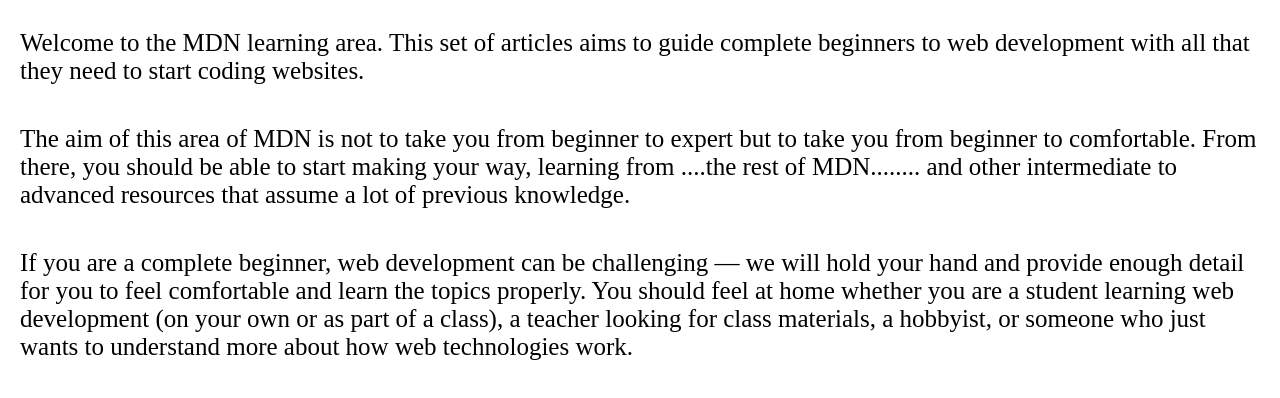
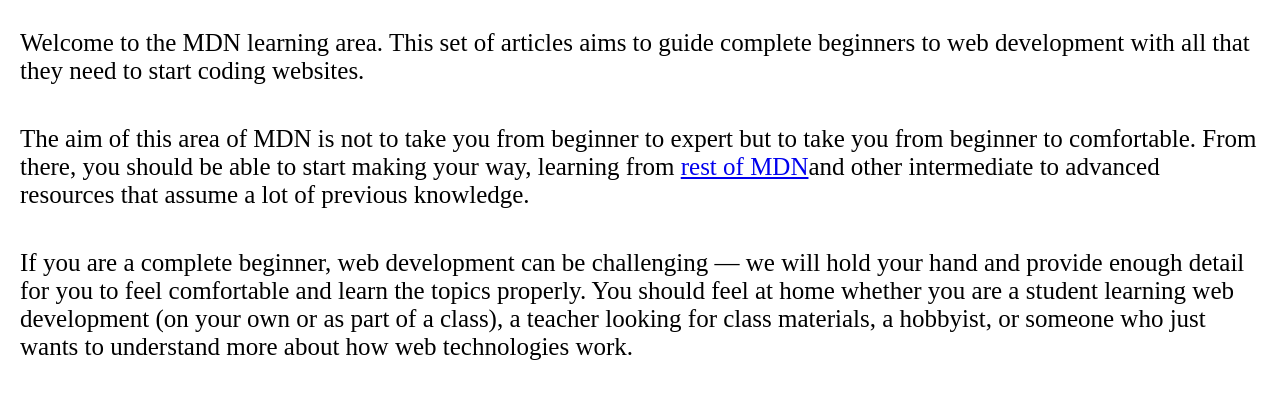
Before and after one commit to shobharathor/mdndevelopment, a plain HTML site: page index.html in a window 1280 px wide. Shown: the part 66-464 px from the top of the page. Drawn offline with nearby package versions, Linux system fonts and the light colour scheme.

Commit message:
make some changes

```diff
--- a/index.html
+++ b/index.html
@@ -12,8 +12,9 @@
 <body>
     <div id="root"></div>
     <script>
+
      var link = "#"
- var divRef = React.createElement("div", null, [React.createElement("h1", { className: "h1ref" }, "Learn web development"), React.createElement("p", { className: "p1" }, "Welcome to the MDN learning area. This set of articles aims to guide complete beginners to web development with all that they need to start coding websites."), React.createElement("p", { className: "p1" },"The aim of this area of MDN is not to take you from beginner to expert but to take you from beginner to comfortable. From there, you should be able to start making your way, learning from ....the rest of MDN........ and other intermediate to advanced resources that assume a lot of previous knowledge."), React.createElement("p", { className: "p1" }, "If you are a complete beginner, web development can be challenging — we will hold your hand and provide enough detail for you to feel comfortable and learn the topics properly. You should feel at home whether you are a student learning web development (on your own or as part of a class), a teacher looking for class materials, a hobbyist, or someone who just wants to understand more about how web technologies work.")]);
+ var divRef = React.createElement("div", null, [React.createElement("h1", { className: "h1ref" }, "Learn web development"), React.createElement("p", { className: "p1" }, "Welcome to the MDN learning area. This set of articles aims to guide complete beginners to web development with all that they need to start coding websites."), React.createElement("p", { className: "p1" },"The aim of this area of MDN is not to take you from beginner to expert but to take you from beginner to comfortable. From there, you should be able to start making your way, learning from ",React.createElement("a",{href:"#"},"rest of MDN"),"and other intermediate to advanced resources that assume a lot of previous knowledge."), React.createElement("p", { className: "p1" }, "If you are a complete beginner, web development can be challenging — we will hold your hand and provide enough detail for you to feel comfortable and learn the topics properly. You should feel at home whether you are a student learning web development (on your own or as part of a class), a teacher looking for class materials, a hobbyist, or someone who just wants to understand more about how web technologies work.")]);
 
         ReactDOM.render(divRef, document.getElementById("root"));
 
--- a/style.css
+++ b/style.css
@@ -14,7 +14,7 @@
     font-size: 25px;
     align-items: center;
     padding: 20px 20px;
-    display: flex;
+    /* display: flex; */
     justify-content: flex-start;
     gap: 10px;
   }
```
